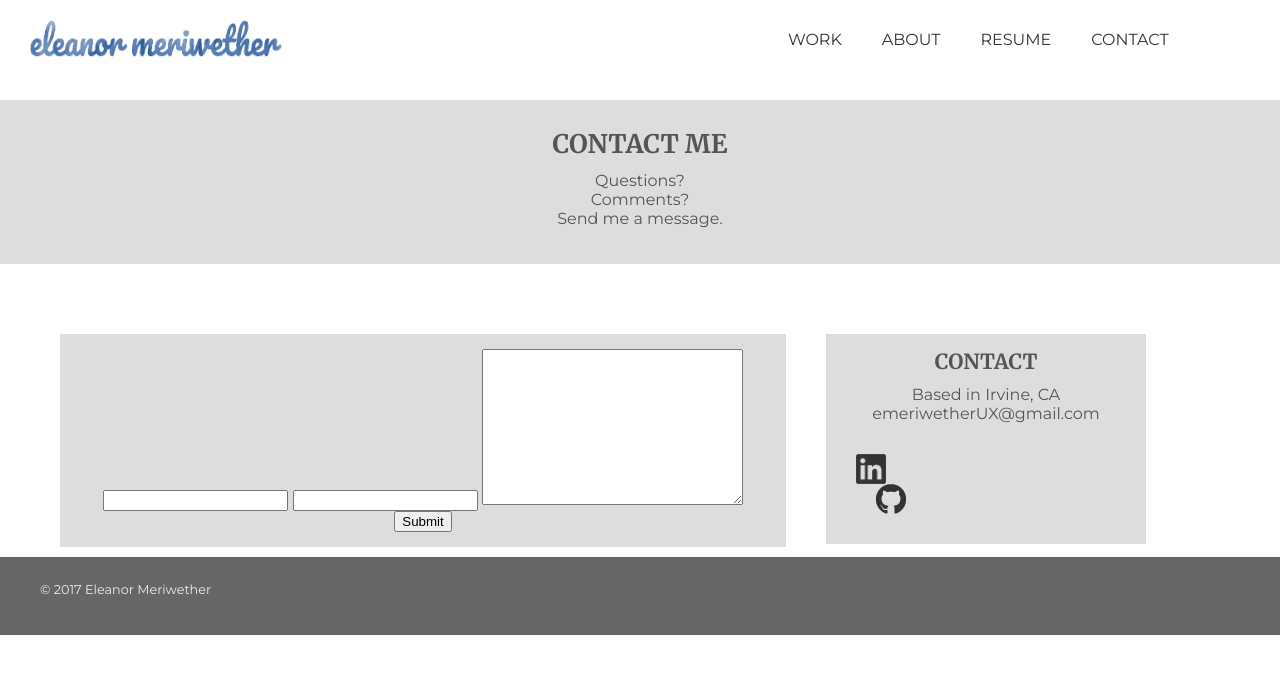
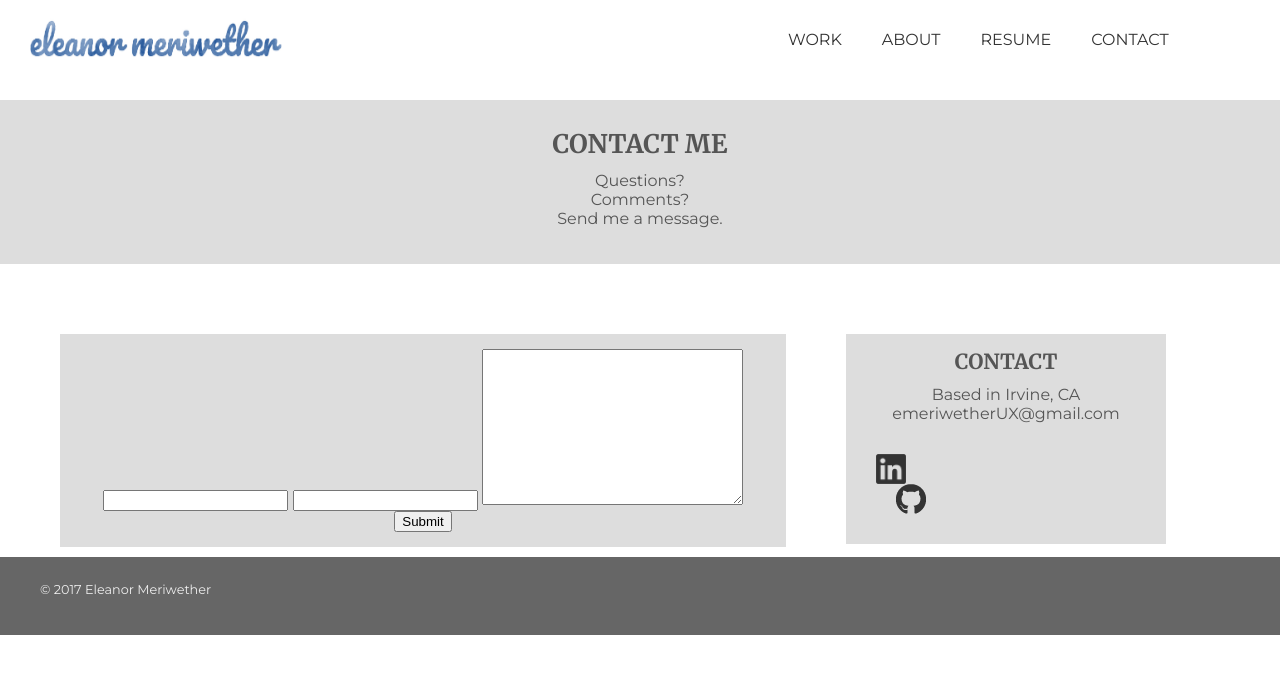
Before and after one commit to emeriwether/emeriwether.github.io, a Jekyll site: the page built from contact.html, in a window 1280 px wide. Shown: the top 674 px of the page. Built offline with Jekyll 4.4.1, drawn with Linux system fonts in a browser that asks for light colours; nearby versions of some CDN libraries.

Commit message:
adjust spacing on contact info

```diff
--- a/css/styles.css
+++ b/css/styles.css
@@ -142,7 +142,7 @@ section.contactHeader { background-color: #ddd; text-align: center; padding: 30p
 section.contactInfo { margin-top: 60px; text-align: center; display: block; }
 section.contactInfo div { background-color: #ddd; width: 25%; float: left; padding: 15px 15px; }
 section.contactInfo div:nth-child(1) { width: 60%; }
-section.contactInfo div:nth-child(2) { margin-left: 40px; }
+section.contactInfo div:nth-child(2) { margin-left: 60px; }
 section.contactInfo div div img { width: 30px; height: 30px; float: left;}
 section.contactInfo div div img:nth-child(2) { padding-left: 20px; }
 
```
